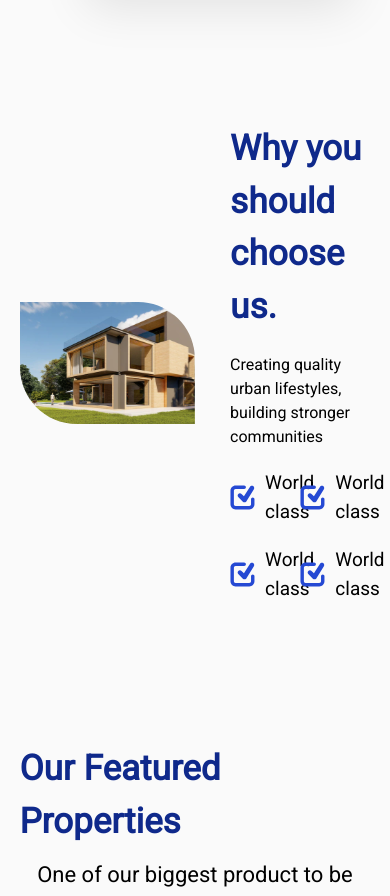
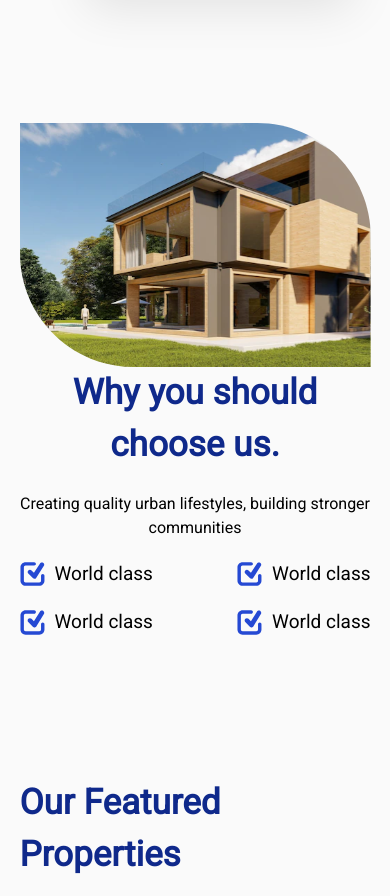
Before and after one commit to Pankaj-Phour/GoRealtors, an Angular app: page / in a window 390 px wide. Shown: the part 1940-2836 px from the top of the page. Built offline with nearby package versions, Linux system fonts and the light colour scheme; a web font is replaced by a local one; what tw-elements would draw is missing.

Commit message:
Working on Mobile UI

```diff
--- a/src/app/home/home.component.scss
+++ b/src/app/home/home.component.scss
@@ -249,4 +249,12 @@
         row-gap: 20px;
         align-items: center;
     }
+    .chooseus{
+        display: flex;
+        flex-direction: column;
+    }
+    .left,.right{
+        width: 100%;
+        text-align: center;
+    }
 }
```
